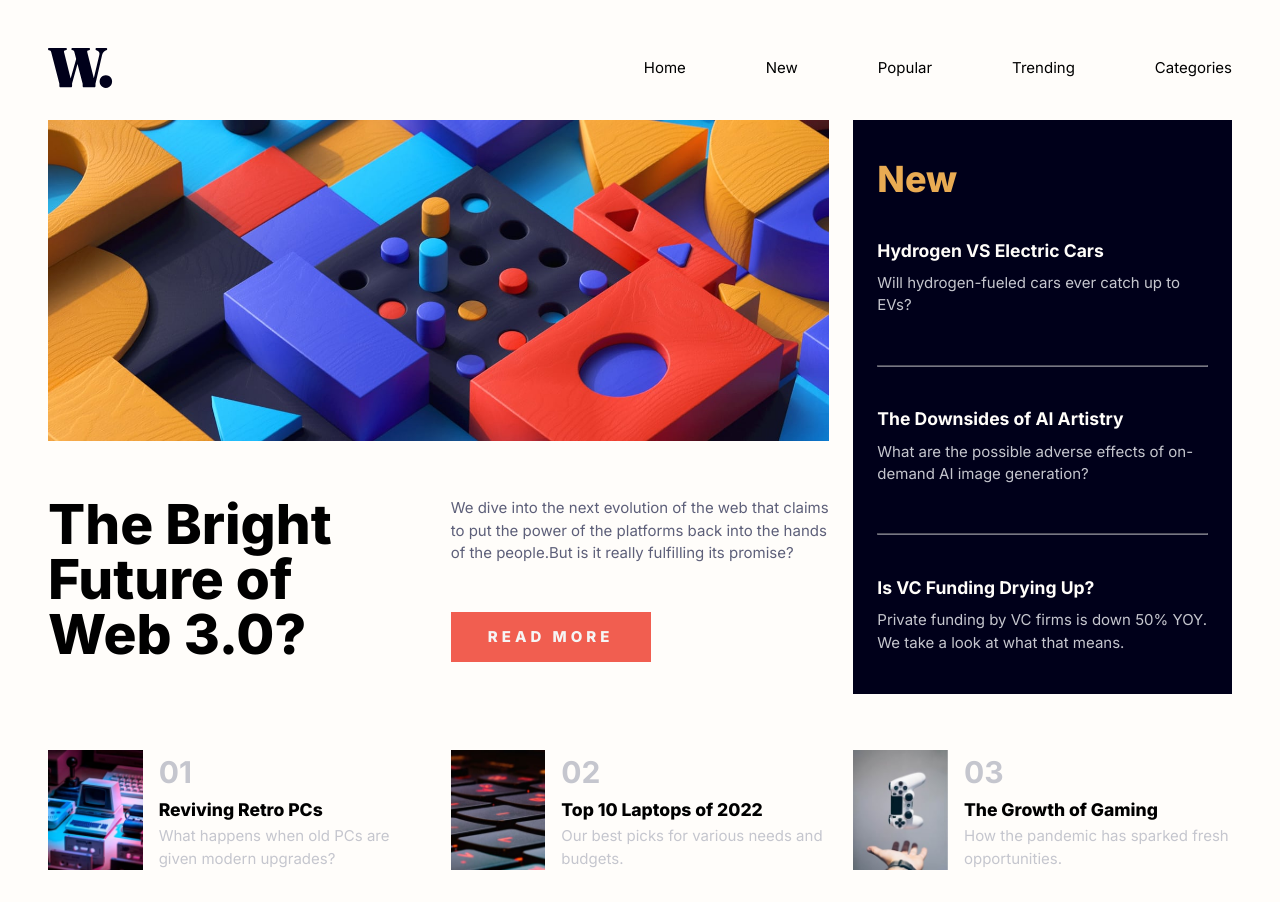
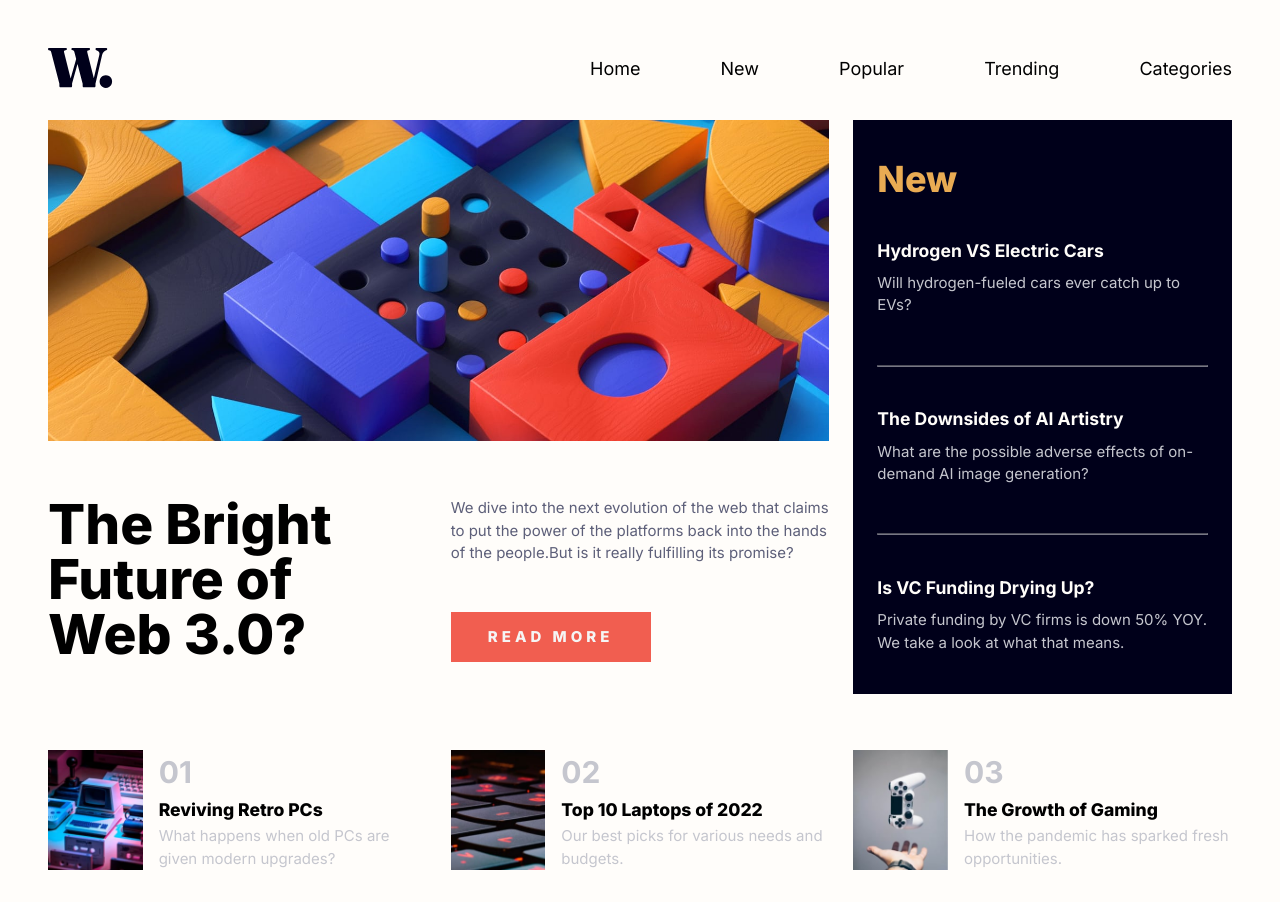
Before and after one commit to Vedavyas11062004/news-homepage-main, a plain HTML site: page index.html in a window 1280 px wide. Drawn offline with Linux system fonts and the light colour scheme.

Commit message:
new commit

```diff
--- a/index.html
+++ b/index.html
@@ -32,11 +32,11 @@
         <div class="nav__ele">
           <button aria-expanded="false" class="toggle__button"></button>
           <ul data-expanded="false" class="navul">
-            <li>Home</li>
-            <li>New</li>
-            <li>Popular</li>
-            <li>Trending</li>
-            <li>Categories</li>
+            <li><a href="#">Home</a></li>
+            <li><a href="#">New</a></li>
+            <li><a href="#">Popular</a></li>
+            <li><a href="#">Trending</a></li>
+            <li><a href="#">Categories</a></li>
           </ul>
         </div>
       </nav>
--- a/navbar.css
+++ b/navbar.css
@@ -17,7 +17,13 @@
   cursor: pointer;
 }
 
-.navbar ul li:hover {
+.navbar ul li a{
+  text-decoration: none;
+  color: black;
+  font-size:large;
+}
+
+.navbar ul li a:hover {
   color:var(--Soft-red);
 }
 
@@ -77,7 +83,7 @@
     padding-left: 0rem;
     backdrop-filter: blur(1rem);
     overflow-x: hidden;
-    /* z-index: 9998; */
+    z-index: 9998;
   }
   .navbar ul[data-expanded="false"] {
     transform: translateX(100%);
```
